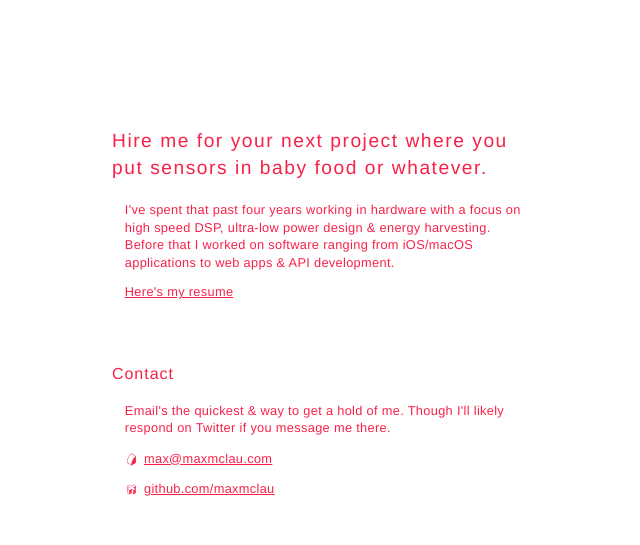
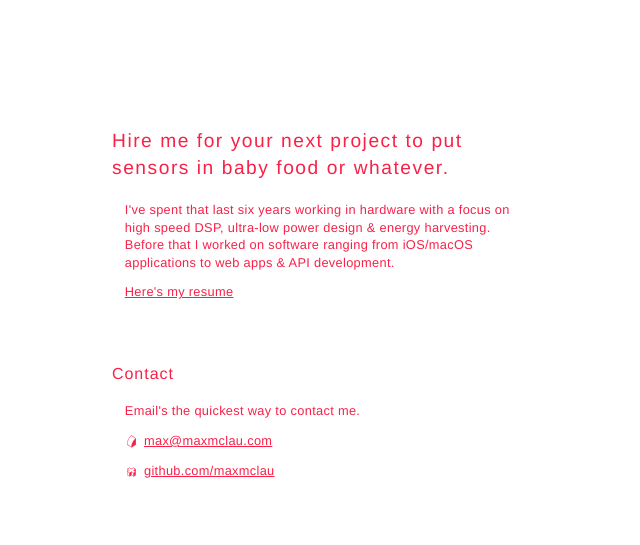
Before and after one commit to maxmclau/maxmclau-com, a plain HTML site: page srv/index.html in a window 1280 px wide. Shown: the whole page, without its empty margins (0-640 px from the left). Drawn offline with Linux system fonts and the light colour scheme.

Commit message:
Fix typos

```diff
--- a/srv/index.html
+++ b/srv/index.html
@@ -21,9 +21,9 @@
 <body>
 	<main title="♥">
 		<section>
-			<h1>Hire me for your next project where you put sensors in baby food or whatever.</h1>
+			<h1>Hire me for your next project to put sensors in baby food or whatever.</h1>
 			<div class="content">
-				<p>I've spent that past four years working in hardware with a focus on high speed DSP, ultra-low power design &amp; energy harvesting. Before that I worked on software ranging from iOS/macOS applications to web apps &amp; API development.</p>
+				<p>I've spent that last six years working in hardware with a focus on high speed DSP, ultra-low power design &amp; energy harvesting. Before that I worked on software ranging from iOS/macOS applications to web apps &amp; API development.</p>
 
 				<p><a href="/resume">Here's my resume</a></p>
 			</div>
@@ -32,7 +32,7 @@
 		<section>
 			<h2>Contact</h2>
 			<div class="content">
-				<p>Email's the quickest &amp; way to get a hold of me. Though I'll likely respond on Twitter if you message me there.</p>
+				<p>Email's the quickest way to contact me.</p>
 				<a class="maj seg" href="mailto:max@maxmclau.com">max@maxmclau.com</a>
 				<a class="maj x" href="https://github.com/maxmclau">github.com/maxmclau</a>
 			</div>
```
Also changed, not shown: 1 other file.
